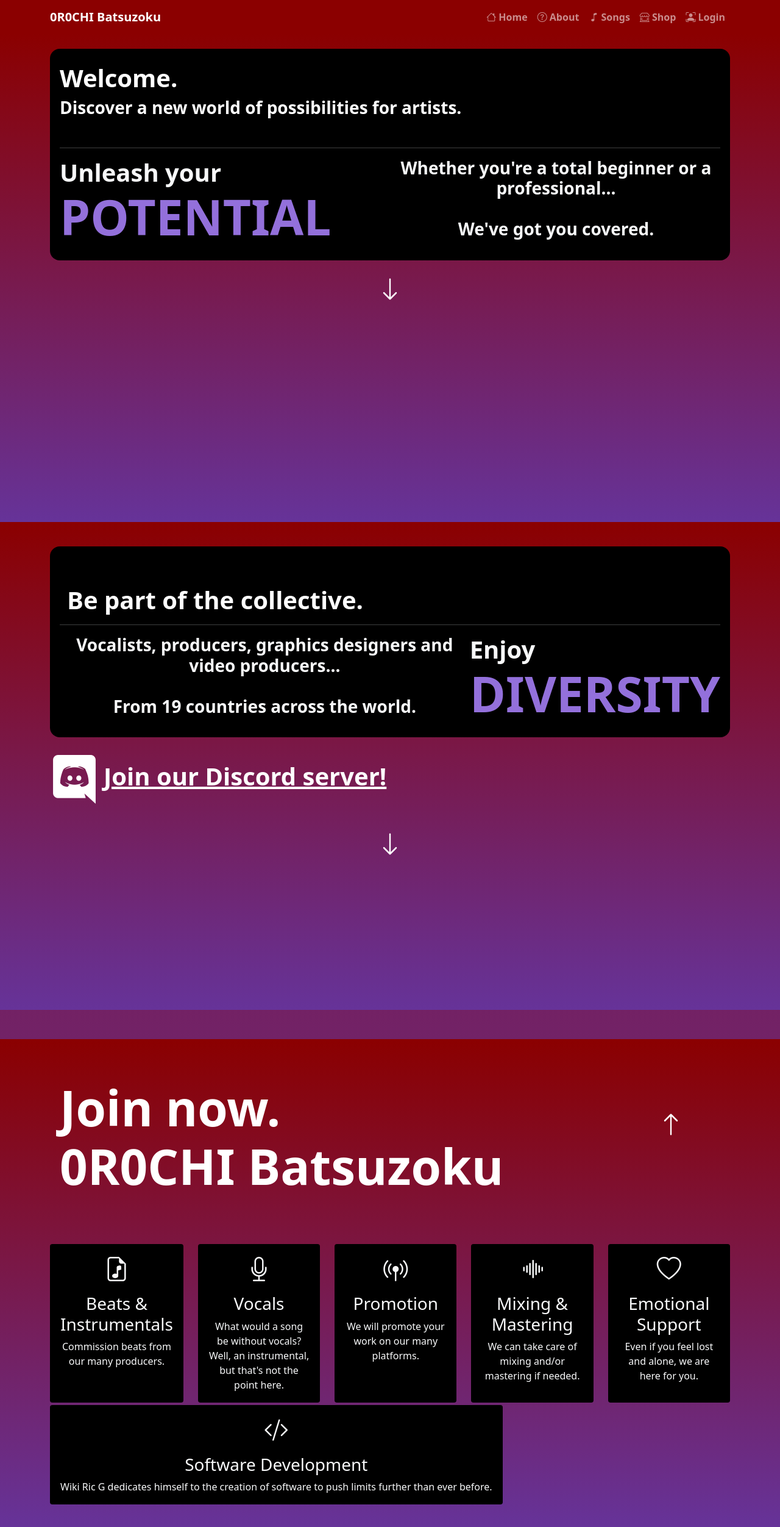
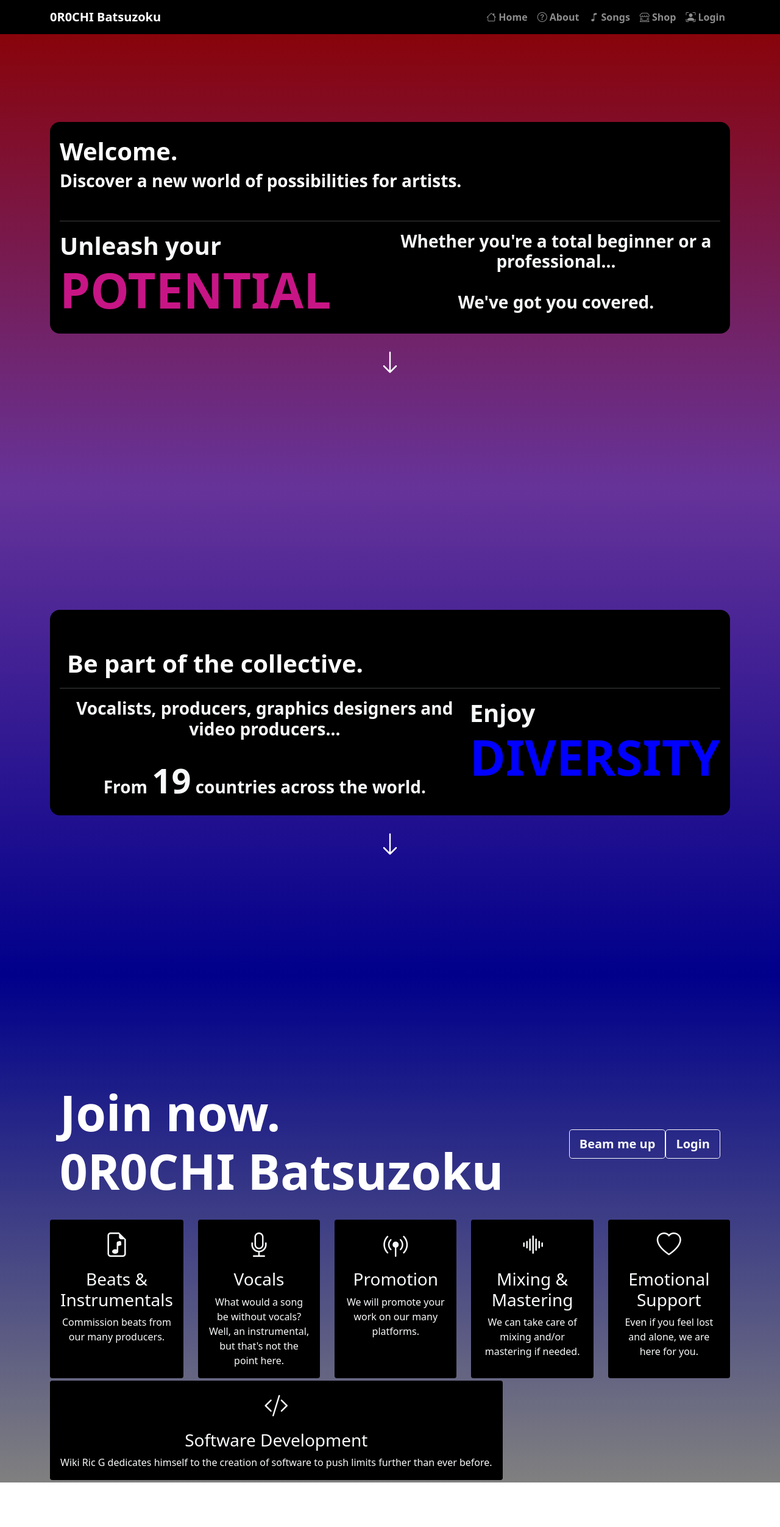
Before and after one commit to glehu/cwo_web, a Vue app: page / in a window 1280 px wide. Shown: the whole page at 61% size. After the commit the page ends 2431 px from the top, so only its background shows below. Built offline with nearby package versions, Linux system fonts and the light colour scheme; what chunk would draw is missing.

Commit message:
GUI improvements

```diff
--- a/src/App.vue
+++ b/src/App.vue
@@ -1,6 +1,6 @@
 <template>
-  <div class="home">
-    <nav class="navbar navbar-expand-lg navbar-dark" style="background-color: darkred">
+  <div id="root" class="home">
+    <nav class="navbar navbar-expand-lg navbar-dark fixed-top" style="background-color: black">
       <div class="container">
         <a href="#" class="navbar-brand fw-bold">0R0CHI Batsuzoku</a>
         <button
@@ -51,7 +51,7 @@
         </div>
       </div>
     </nav>
-    <div style="min-height: 100vh" :style="{ backgroundImage: bg }">
+    <div style="min-height: 100vh; max-height: 100vh" :style="{ backgroundImage: bg }">
       <router-view/>
     </div>
   </div>
--- a/src/views/About.vue
+++ b/src/views/About.vue
@@ -1,5 +1,6 @@
 <template>
-  <div class="about bg-dark bg-gradient">
+  <div class="about">
+    <div style="min-height: 10vh"></div>
     <section
       class="bg-dark text-light text-center text-sm-start p-1 p-lg-2 pt-lg-2">
       <div class="container">
@@ -55,15 +56,15 @@
       </div>
     </section>
     <section
-      class="bg-dark text-light text-center text-sm-start p-1 p-lg-2 pt-lg-2">
+      class="bg-dark text-light text-center text-sm-start">
       <div class="container">
         <p class="text-end">
           Designed with
           <i class="bi bi-heart-fill" style="color: red"></i>
           by
-          <a :href="'https://www.instagram.com/blk.ghst/'">BLKGHST 死霊</a> &
-          <a :href="'https://www.instagram.com/11.nrv/'">NIRV</a> &
-          <a :href="'https://www.instagram.com/wikiricg/'">Wiki Ric G</a>
+          <a style="color: white" :href="'https://www.instagram.com/blk.ghst/'">BLKGHST 死霊</a> &
+          <a style="color: white" :href="'https://www.instagram.com/11.nrv/'">NIRV</a> &
+          <a style="color: white" :href="'https://www.instagram.com/wikiricg/'">Wiki Ric G</a>
         </p>
       </div>
     </section>
--- a/src/views/Account.vue
+++ b/src/views/Account.vue
@@ -1,4 +1,5 @@
 <template>
+  <div style="min-height: 10vh"></div>
   <section
     class="container">
     <div class="text-light p-3"
@@ -13,24 +14,40 @@
              style="border-radius: 1rem; background: black; border-color: white">
           <section
             class="container">
-            <div class="d-md-flex align-items-center justify-content-between text-light p-3"
+            <div class="d-md-flex justify-content-between text-light p-3"
                  style="border-radius: 1rem; background: black">
-              <button class="btn btn-outline-light btn-lg px-5" style="width: 300px"
-                      v-on:click="logout">
-                <i class="bi bi-door-open"></i> Logout
-              </button>
-              <h3 class="">Want to leave? See you soon.</h3>
+              <div class="d-flex">
+                <button class="btn btn-outline-light btn-lg text-start" style="width: 150px"
+                        v-on:click="showCart">
+                  <i class="bi bi-basket p-1"></i> Cart
+                </button>
+                <div>
+                  <div class="d-flex">
+                    <i class="bi bi-stack ms-3"></i>
+                    <p class="ms-2">
+                      {{ this.$store.state.cart.length }} Items
+                    </p>
+                  </div>
+                  <div class="d-flex">
+                    <i class="bi bi-cash-stack ms-3"></i>
+                    <p class="ms-2">
+                      0 €
+                    </p>
+                  </div>
+                </div>
+              </div>
+              <h3 class="d-none d-md-block">View your shopping cart.</h3>
             </div>
           </section>
           <section
             class="container">
-            <div class="d-md-flex align-items-center justify-content-between text-light p-3"
+            <div class="d-md-flex justify-content-between text-light p-3"
                  style="border-radius: 1rem; background: black">
-              <button class="btn btn-outline-light btn-lg px-5" style="width: 300px"
-                      v-on:click="showCart">
-                <i class="bi bi-basket"></i> Cart ({{ this.$store.state.cart.length }} Items)
+              <button class="btn btn-outline-light btn-lg text-start" style="width: 150px"
+                      v-on:click="logout">
+                <i class="bi bi-door-open p-1"></i> Logout
               </button>
-              <h3 class="">View your shopping cart.</h3>
+              <h3 class="d-none d-md-block">Want to leave? See you soon.</h3>
             </div>
           </section>
         </div>
--- a/src/views/Home.vue
+++ b/src/views/Home.vue
@@ -1,6 +1,6 @@
 <template>
-  <div id="top" style="min-height: 100vh;" :style="{ backgroundImage: bg }">
-    <br>
+  <div id="top" style="min-height: 100vh;" :style="{ backgroundImage: bg1 }">
+    <div style="min-height: 25vh"></div>
     <section
       class="container">
       <div class="align-items-center justify-content-between text-light p-3"
@@ -13,7 +13,7 @@
         <hr>
         <section class="d-md-flex">
           <h1 class="fw-bold text-start">
-            Unleash your <span style="color: mediumpurple; font-size: 200%">POTENTIAL</span>
+            Unleash your <span style="color: mediumvioletred; font-size: 200%">POTENTIAL</span>
           </h1>
           <h3 class="text-center fw-bold">
             Whether you're a total beginner or a professional... <br><br>
@@ -34,10 +34,10 @@
       </section>
     </div>
   </div>
-  <div id="middle" style="min-height: 100vh" :style="{ backgroundImage: bg }">
-    <br>
+  <div id="middle" style="min-height: 100vh" :style="{ backgroundImage: bg2 }">
+    <div style="min-height: 25vh"></div>
     <section
-      class="container mt-3">
+      class="container">
       <div class="align-items-center justify-content-between text-light p-3"
            style="border-radius: 1rem; background: black">
         <section class="container mt-5">
@@ -47,23 +47,14 @@
         <section class="d-md-flex">
           <h3 class="text-center fw-bold">
             Vocalists, producers, graphics designers and video producers... <br><br>
-            From 19 countries across the world.
+            From <span style="font-size: 200%">19</span> countries across the world.
           </h3>
           <h1 class="fw-bold text-start">
-            Enjoy <span style="color: mediumpurple; font-size: 200%">DIVERSITY</span>
+            Enjoy <span style="color: blue; font-size: 200%">DIVERSITY</span>
           </h1>
         </section>
       </div>
     </section>
-    <section class="container mt-2">
-      <div class="d-flex align-items-center">
-        <i class="bi bi-discord" style="color: white; font-size: 500%"></i>
-        <h1 class="ms-2" style="font-weight: bold">
-          <a :href="'https://discord.gg/pr2vwr8'" style="color: white">Join our Discord server!</a>
-        </h1>
-      </div>
-    </section>
-    <div>
     <section class="text-center p-3 d-flex">
       <div class="container">
         <div>
@@ -74,25 +65,35 @@
       </div>
     </section>
   </div>
-  </div>
   <!-- Box View -->
-  <div id="bottom" style="min-height: 100vh" :style="{ backgroundImage: bg }">
+  <div id="bottom" style="min-height: 100vh" :style="{ backgroundImage: bg3 }">
+    <div style="min-height: 20vh"></div>
     <section
-      class="container mt-5">
-      <div class="d-md-flex align-items-center justify-content-between text-light p-3">
-        <h1 class="fw-bold text-start pt-5">
+      class="container">
+      <div class="d-flex align-items-center justify-content-between text-light p-3">
+        <h1 class="fw-bold text-start">
           <span style="color: white; font-size: 200%">
                 Join now.<br>
                 0R0CHI Batsuzoku
               </span>
         </h1>
-        <button class="btn muArrow" v-on:click="scrollTo('top')">
-          <i class="bi bi-arrow-up h1 m-5" style="color: white"></i>
+        <div>
+          <button class="btn btn-outline-light btn-lg muArrow fw-bold" v-on:click="scrollTo('root')">
+            Beam me up
           </button>
+          <button v-show="!isLoggedIn"
+                  class="btn btn-outline-light btn-lg muArrow fw-bold" v-on:click="gotoLogin()">
+            Login
+          </button>
+          <button v-show="isLoggedIn"
+                  class="btn btn-outline-light btn-lg muArrow fw-bold" v-on:click="gotoAccount()">
+            Account
+          </button>
+        </div>
       </div>
     </section>
     <section class="p-1">
-      <div class="container card-group mt-5">
+      <div class="container card-group">
         <div class="row text-center">
           <div class="col-md mt-1 d-md-flex">
             <div class="card text-light" style="background: black">
@@ -198,18 +199,35 @@ export default {
   data () {
     return {
       angle: '180',
-      color1: 'darkred',
-      color2: 'rebeccapurple'
+      colorA1: 'darkred',
+      colorA2: 'rebeccapurple',
+      colorB1: 'darkblue',
+      colorC1: 'gray'
     }
   },
   methods: {
     scrollTo (content) {
       document.getElementById(content).scrollIntoView({ behavior: 'smooth' })
+    },
+    gotoLogin () {
+      this.$router.push('/login?redirect=/')
+    },
+    gotoAccount () {
+      this.$router.push('/account')
     }
   },
   computed: {
-    bg () {
-      return `linear-gradient(${this.angle}deg, ${this.color1}, ${this.color2})`
+    isLoggedIn () {
+      return this.$store.state.authenticated
+    },
+    bg1 () {
+      return `linear-gradient(${this.angle}deg, ${this.colorA1}, ${this.colorA2})`
+    },
+    bg2 () {
+      return `linear-gradient(${this.angle}deg, ${this.colorA2}, ${this.colorB1})`
+    },
+    bg3 () {
+      return `linear-gradient(${this.angle}deg, ${this.colorB1}, ${this.colorC1})`
     }
   }
 }
--- a/src/views/Login.vue
+++ b/src/views/Login.vue
@@ -1,4 +1,5 @@
 <template>
+  <div style="min-height: 10vh"></div>
   <form class="login" @submit.prevent="login">
     <section>
       <div class="container py-5 h-100">
@@ -48,13 +49,14 @@ export default {
       }
     }
   },
-  computed: {},
-  methods: {
+  computed: {
     isLoggedIn () {
       return this.$store.state.authenticated
-    },
+    }
+  },
+  methods: {
     login () {
-      if (!this.isLoggedIn()) {
+      if (!this.isLoggedIn) {
         // Bypass login for testing purposes
         if (this.user.email === 'test@cwo') {
           this.$store.commit('logIn', {
--- a/src/views/Shop.vue
+++ b/src/views/Shop.vue
@@ -1,4 +1,5 @@
 <template>
+  <div style="min-height: 10vh"></div>
   <div class="shop text-light">
     <!-- Box View -->
     <section class="p-1">
@@ -18,8 +19,8 @@
                 </div>
               </div>
             </button>
-            <div>
-              <h1 class="text-end m-2 fw-bold text-white">0R0CHI Batsuzoku</h1>
+            <div class="text-start">
+              <h1 class="m-2 fw-bold text-white">0R0CHI Batsuzoku</h1>
               <button class="btn text-white animRot" v-on:click="console.log('')">
                 <i class="bi bi-arrow-clockwise h1 text-start"></i>
               </button>
--- a/src/views/SongFinder.vue
+++ b/src/views/SongFinder.vue
@@ -1,4 +1,5 @@
 <template>
+  <div style="min-height: 10vh"></div>
   <div class="text-center">
     <div class="card container">
       <h5 class="card-header">CWO_ERP M1 API</h5>
```
Lines whose indentation alone changed are shown as unchanged.
